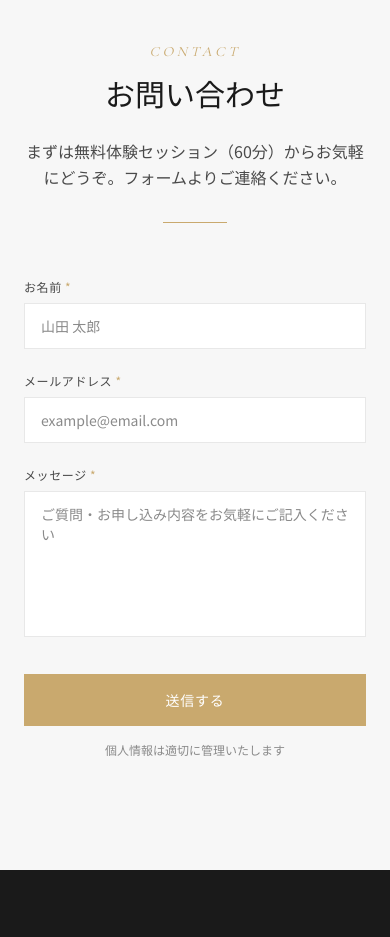
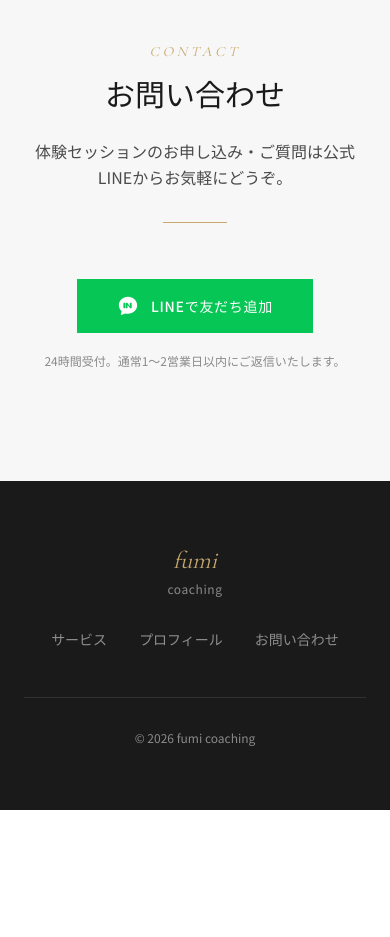
Before and after one commit to fumi-mura/fumi-coach, a Next.js app: page / in a window 390 px wide. Shown: the part 6400-7337 px from the top of the page. After the commit the page ends 7210 px from the top, so only its background shows below. Built offline with nearby package versions, Linux system fonts and the light colour scheme.

Commit message:
feat: replace contact form with LINE official account CTA

```diff
--- a/package.json
+++ b/package.json
@@ -9,12 +9,9 @@
     "lint": "eslint"
   },
   "dependencies": {
-    "@hookform/resolvers": "^5.2.2",
     "next": "16.2.2",
     "react": "19.2.4",
-    "react-dom": "19.2.4",
-    "react-hook-form": "^7.72.0",
-    "zod": "^4.3.6"
+    "react-dom": "19.2.4"
   },
   "devDependencies": {
     "@tailwindcss/postcss": "^4",
--- a/src/components/sections/Contact.tsx
+++ b/src/components/sections/Contact.tsx
@@ -1,33 +1,7 @@
-"use client";
-
-import { useState } from "react";
-import { useForm } from "react-hook-form";
-import { zodResolver } from "@hookform/resolvers/zod";
-import { contactSchema, type ContactFormData } from "@/lib/contactSchema";
-
-const inputClass =
-  "w-full bg-cream border border-border px-4 py-3 font-sans text-ink text-sm placeholder:text-ink-faint focus:outline-none focus:border-gold focus:ring-1 focus:ring-gold transition-colors duration-200";
-
-const errorClass = "font-sans text-xs text-red-500 mt-1";
+// LINE公式アカウントのURLをここに設定してください
+const LINE_URL = "https://lin.ee/XXXXXXX";
 
 export default function Contact() {
-  const [submitted, setSubmitted] = useState(false);
-
-  const {
-    register,
-    handleSubmit,
-    formState: { errors, isSubmitting },
-    reset,
-  } = useForm<ContactFormData>({
-    resolver: zodResolver(contactSchema),
-  });
-
-  const onSubmit = async (_data: ContactFormData) => {
-    await new Promise((resolve) => setTimeout(resolve, 1000));
-    setSubmitted(true);
-    reset();
-  };
-
   return (
     <section id="contact" className="bg-surface py-28 md:py-36">
       <div className="max-w-6xl mx-auto px-6">
@@ -40,108 +14,30 @@ export default function Contact() {
             お問い合わせ
           </h2>
           <p className="font-sans text-ink-muted text-base leading-relaxed max-w-md mx-auto">
-            まずは無料体験セッション（60分）からお気軽にどうぞ。
+            体験セッションのお申し込み・ご質問は
             <br className="hidden md:block" />
-            フォームよりご連絡ください。
+            公式LINEからお気軽にどうぞ。
           </p>
           <div className="w-16 h-px bg-gold mx-auto mt-8" />
         </div>
 
-        {/* Form or success state */}
-        <div className="max-w-2xl mx-auto">
-          {submitted ? (
-            <div className="text-center py-16">
-              <div className="w-16 h-16 border border-gold rounded-full flex items-center justify-center mx-auto mb-6">
-                <svg
-                  width="28"
-                  height="28"
-                  viewBox="0 0 24 24"
-                  fill="none"
-                  className="text-gold"
-                >
-                  <path
-                    d="M5 12L10 17L19 7"
-                    stroke="currentColor"
-                    strokeWidth="1.5"
-                    strokeLinecap="round"
-                    strokeLinejoin="round"
-                  />
-                </svg>
-              </div>
-              <h3 className="font-serif text-ink text-2xl mb-4">
-                送信ありがとうございます
-              </h3>
-              <p className="font-sans text-ink-muted text-sm leading-relaxed">
-                メッセージを受け取りました。
-                <br />
-                2〜3営業日以内にご連絡いたします。
-              </p>
-            </div>
-          ) : (
-            <form onSubmit={handleSubmit(onSubmit)} noValidate className="space-y-6">
-              {/* Name */}
-              <div>
-                <label className="block font-sans text-ink-muted text-xs tracking-wider mb-2">
-                  お名前 <span className="text-gold">*</span>
-                </label>
-                <input
-                  {...register("name")}
-                  type="text"
-                  placeholder="山田 太郎"
-                  className={inputClass}
-                />
-                {errors.name && (
-                  <p className={errorClass}>{errors.name.message}</p>
-                )}
-              </div>
-
-              {/* Email */}
-              <div>
-                <label className="block font-sans text-ink-muted text-xs tracking-wider mb-2">
-                  メールアドレス <span className="text-gold">*</span>
-                </label>
-                <input
-                  {...register("email")}
-                  type="email"
-                  placeholder="example@email.com"
-                  className={inputClass}
-                />
-                {errors.email && (
-                  <p className={errorClass}>{errors.email.message}</p>
-                )}
-              </div>
-
-              {/* Message */}
-              <div>
-                <label className="block font-sans text-ink-muted text-xs tracking-wider mb-2">
-                  メッセージ <span className="text-gold">*</span>
-                </label>
-                <textarea
-                  {...register("message")}
-                  rows={6}
-                  placeholder="ご質問・お申し込み内容をお気軽にご記入ください"
-                  className={`${inputClass} resize-none`}
-                />
-                {errors.message && (
-                  <p className={errorClass}>{errors.message.message}</p>
-                )}
-              </div>
-
-              {/* Submit */}
-              <div className="pt-2">
-                <button
-                  type="submit"
-                  disabled={isSubmitting}
-                  className="w-full md:w-auto md:min-w-[240px] block md:mx-auto bg-gold text-white font-sans font-medium text-sm tracking-wider px-10 py-4 hover:bg-gold-dark transition-colors duration-300 disabled:opacity-60 disabled:cursor-not-allowed"
-                >
-                  {isSubmitting ? "送信中..." : "送信する"}
-                </button>
-                <p className="text-center font-sans text-ink-faint text-xs mt-4">
-                  個人情報は適切に管理いたします
-                </p>
-              </div>
-            </form>
-          )}
+        {/* LINE CTA */}
+        <div className="text-center">
+          <a
+            href={LINE_URL}
+            target="_blank"
+            rel="noopener noreferrer"
+            className="inline-flex items-center gap-3 bg-[#06C755] text-white font-sans font-medium text-sm tracking-wider px-10 py-4 hover:bg-[#05b34c] transition-colors duration-300"
+          >
+            {/* LINE icon */}
+            <svg width="22" height="22" viewBox="0 0 24 24" fill="currentColor">
+              <path d="M12 2C6.477 2 2 6.145 2 11.243c0 2.598 1.207 4.926 3.105 6.534L4.2 21.1a.5.5 0 0 0 .65.628l3.954-1.55A10.96 10.96 0 0 0 12 20.486c5.523 0 10-4.145 10-9.243S17.523 2 12 2zm-3.5 12.5h-1a.5.5 0 0 1-.5-.5v-5a.5.5 0 0 1 .5-.5h1a.5.5 0 0 1 .5.5v5a.5.5 0 0 1-.5.5zm7 0h-1a.5.5 0 0 1-.4-.2l-2.6-3.5V14a.5.5 0 0 1-.5.5h-1a.5.5 0 0 1-.5-.5V9a.5.5 0 0 1 .5-.5h1a.5.5 0 0 1 .4.2l2.6 3.5V9a.5.5 0 0 1 .5-.5h1a.5.5 0 0 1 .5.5v5a.5.5 0 0 1-.5.5z"/>
+            </svg>
+            LINEで友だち追加
+          </a>
+          <p className="font-sans text-ink-faint text-xs mt-5">
+            24時間受付。通常1〜2営業日以内にご返信いたします。
+          </p>
         </div>
       </div>
     </section>
--- a/src/lib/contactSchema.ts
+++ /dev/null
@@ -1,18 +0,0 @@
-import { z } from "zod";
-
-export const contactSchema = z.object({
-  name: z
-    .string()
-    .min(1, "お名前を入力してください")
-    .max(50, "お名前は50文字以内で入力してください"),
-  email: z
-    .string()
-    .min(1, "メールアドレスを入力してください")
-    .email("有効なメールアドレスを入力してください"),
-  message: z
-    .string()
-    .min(10, "メッセージは10文字以上入力してください")
-    .max(1000, "メッセージは1000文字以内で入力してください"),
-});
-
-export type ContactFormData = z.infer<typeof contactSchema>;
```
Also changed, not shown: 1 other file (tests, documents, lock files or other folders).
